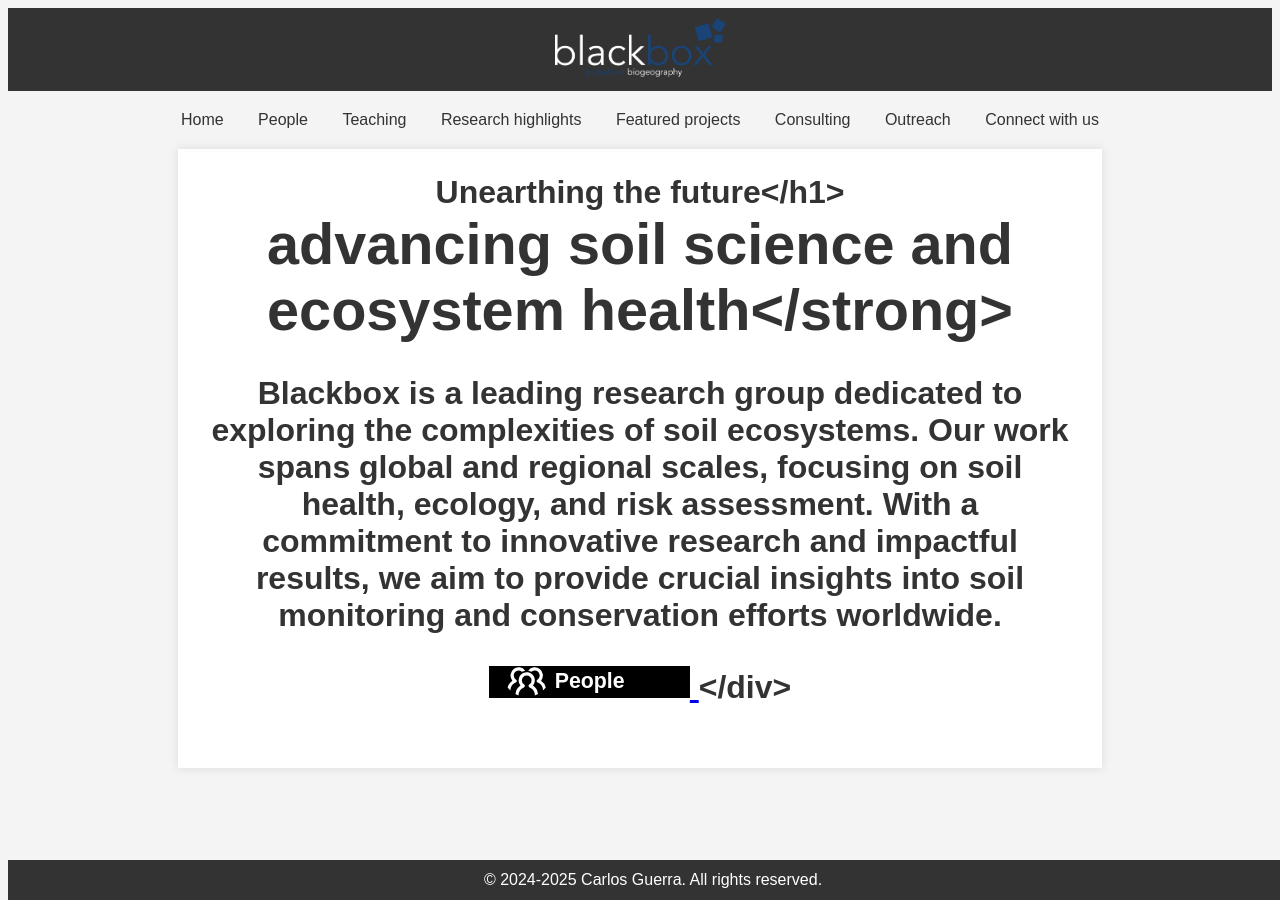
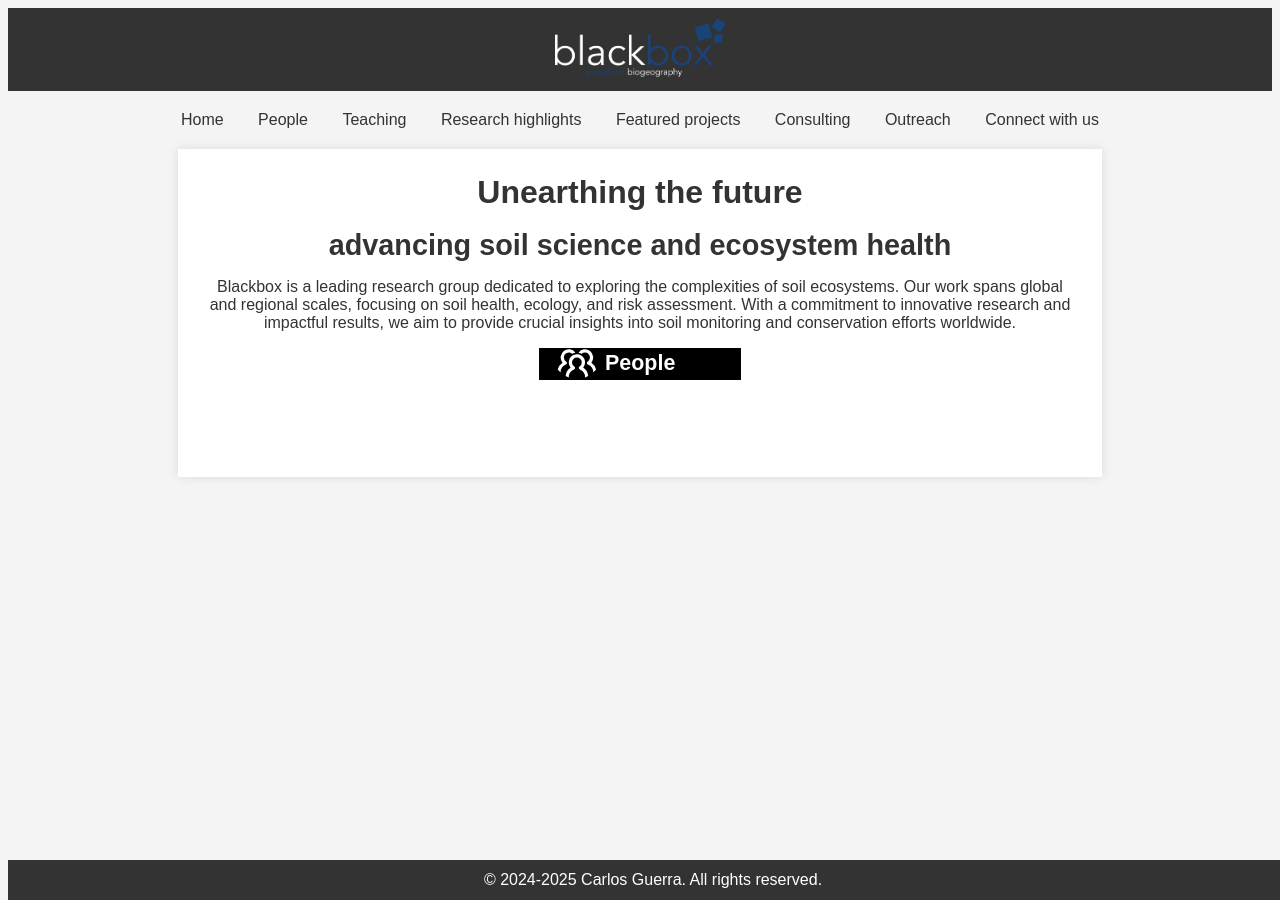
Before and after one commit to Blackboxgeo/blackbox.github.io, a Jekyll site: the page built from index.md, in a window 1280 px wide. Built offline with Jekyll 4.4.1, drawn with Linux system fonts in a browser that asks for light colours.

Commit message:
fixed some text errors

```diff
--- a/index.md
+++ b/index.md
@@ -4,7 +4,7 @@
 ---
 
 <div class="center-content">
-    <h1><strong>Unearthing the future</h1><br><h2>advancing soil science and ecosystem health</strong></h2>
+    <strong><h1>Unearthing the future</h1><br><h2>advancing soil science and ecosystem health</h2></strong>
     <p>Blackbox is a leading research group dedicated to exploring the complexities of soil ecosystems. Our work spans global and regional scales, focusing on soil health, ecology, and risk assessment. With a commitment to innovative research and impactful results, we aim to provide crucial insights into soil monitoring and conservation efforts worldwide.</p>
     <a href="/blackbox.github.io/people">
         <img src="/blackbox.github.io/rh/people_v2.svg" alt="Get it on People">
```
